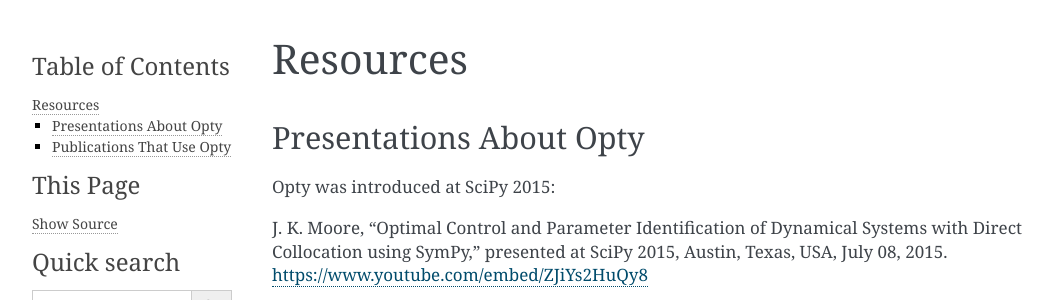
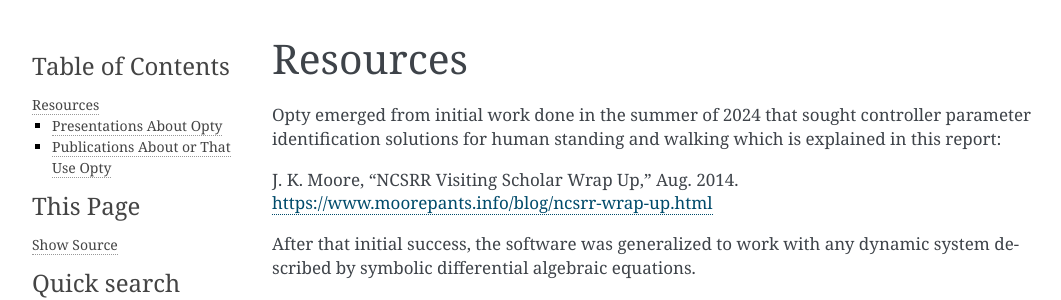
Before and after one commit to csu-hmc/opty, a Sphinx documentation site: the page built from docs/resources.rst, in a window 1280 px wide and 900 px high, cut to the strip 0-300 px from the top of the window. Shown: the whole strip, without its empty margins (78-1139 px from the left). Built offline with Sphinx 7.4.7, drawn with Linux system fonts in a browser that asks for light colours; pages that are not in the unit, such as notebooks, are missing from menus; some of the changed text lies outside the part shown.

Commit message:
Add NCSRR blog post and explanation of the birth of Opty.

```diff
--- a/docs/resources.rst
+++ b/docs/resources.rst
@@ -1,6 +1,16 @@
 =========
 Resources
 =========
+
+Opty emerged from initial work done in the summer of 2024 that sought
+controller parameter identification solutions for human standing and walking
+which is explained in this report:
+
+J. K. Moore, "NCSRR Visiting Scholar Wrap Up," Aug. 2014.
+https://www.moorepants.info/blog/ncsrr-wrap-up.html
+
+After that initial success, the software was generalized to work with any
+dynamic system described by symbolic differential algebraic equations.
 
 Presentations About Opty
 ========================
@@ -41,8 +51,8 @@ Symposium on Computer Simulation in Biomechanics, Uppsala, Sweden, July 25,
    frameborder="0" width="960" height="569" allowfullscreen="true"
    mozallowfullscreen="true" webkitallowfullscreen="true"></iframe>
 
-Publications That Use Opty
-==========================
+Publications About or That Use Opty
+===================================
 
 #. Stahlecker, Peter, "PST Notebooks," 2025.
    https://www.pydy.org/pst-notebooks/
@@ -75,3 +85,5 @@ Publications That Use Opty
 #. J. K. Moore and A. van den Bogert, "opty: Software for trajectory
    optimization and parameter identification using direct collocation," JOSS,
    vol. 3, no. 21, p. 300, Jan. 2018. https://dx.doi.org/10.21105/joss.00300
+#. J. K. Moore, "NCSRR Visiting Scholar Wrap Up," Aug. 2014.
+   https://www.moorepants.info/blog/ncsrr-wrap-up.html
```
